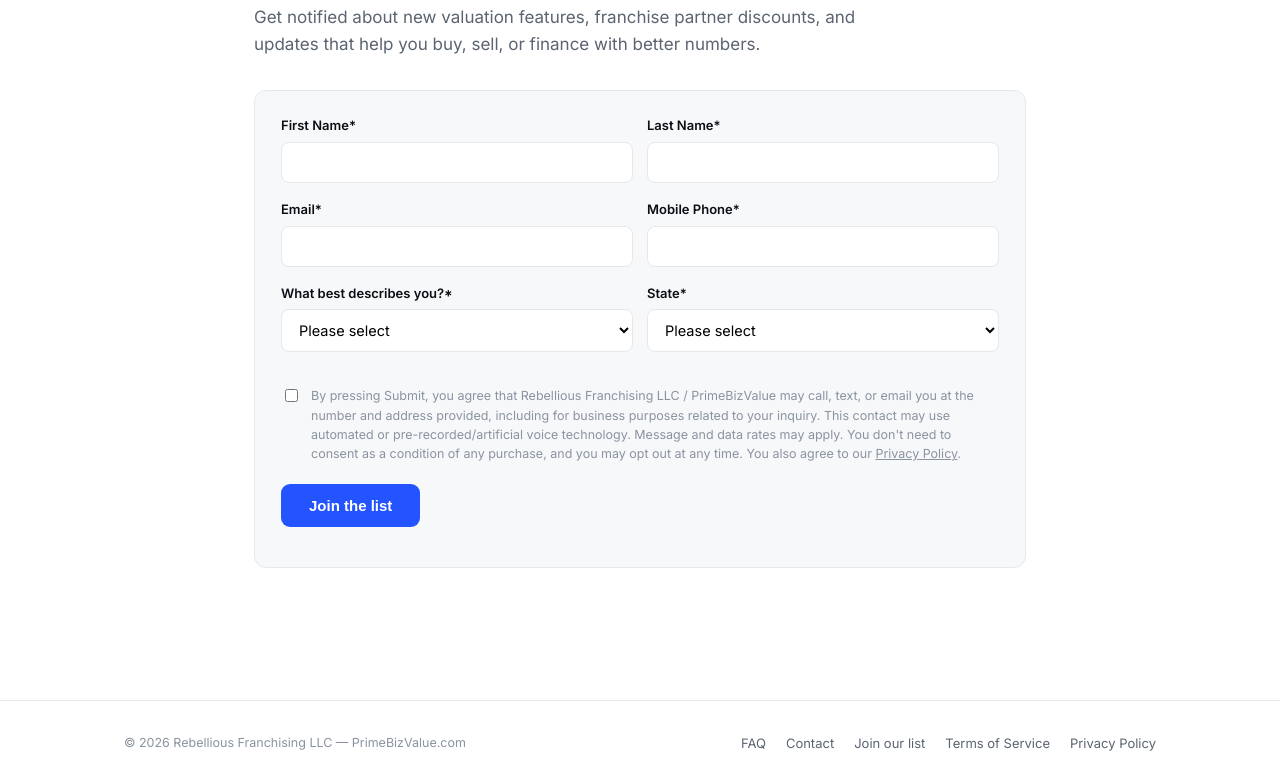
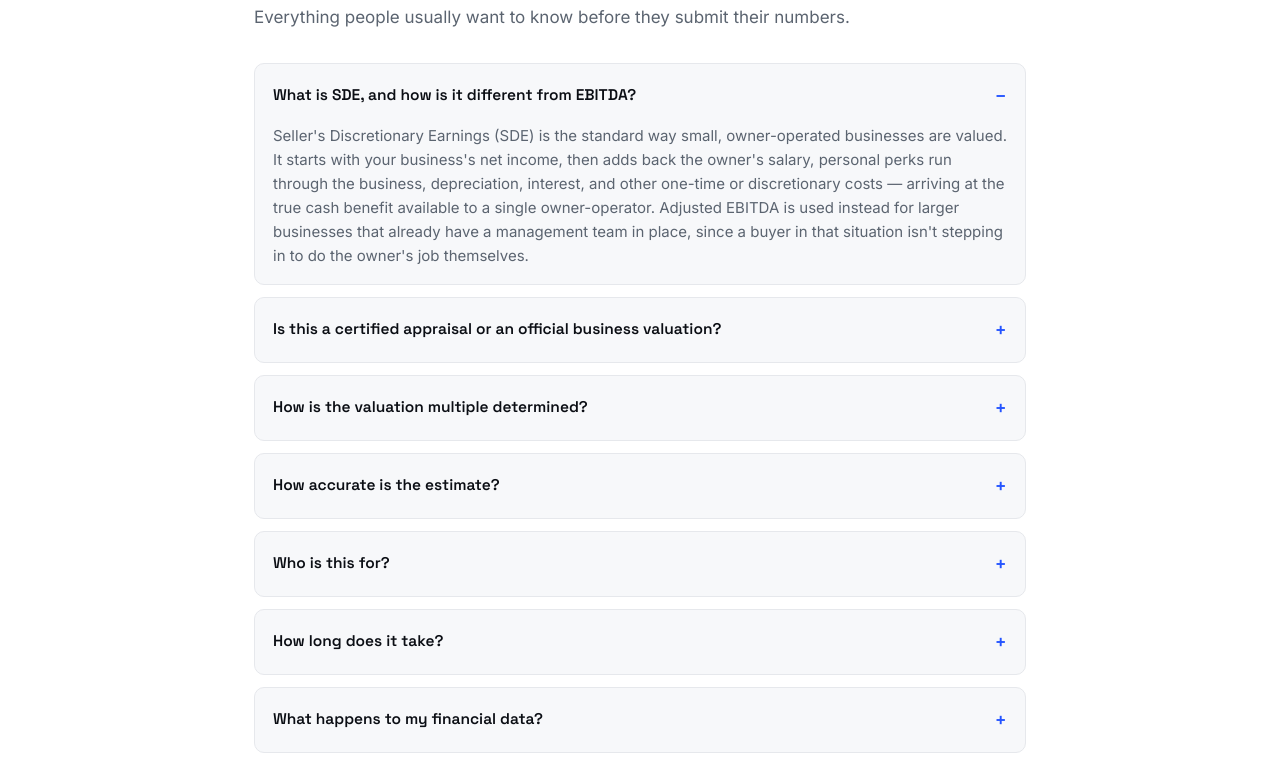
Before and after one commit to joemalmuthCFE/PrimeBizValue-site, a plain HTML site: page join.html in a window 1280 px wide. Shown: the part 211-973 px from the top of the page. Drawn offline with Linux system fonts and the light colour scheme.

Commit message:
Update join.html

```diff
--- a/join.html
+++ b/join.html
@@ -3,8 +3,8 @@
 <head>
 <meta charset="UTF-8">
 <meta name="viewport" content="width=device-width, initial-scale=1.0">
-<title>Join Our List — PrimeBizValue</title>
-<meta name="description" content="Join the PrimeBizValue list for updates on valuation tools and franchise partner offers.">
+<title>FAQ — PrimeBizValue</title>
+<meta name="description" content="Frequently asked questions about PrimeBizValue business valuation reports.">
 <link rel="preconnect" href="https://fonts.googleapis.com">
 <link rel="preconnect" href="https://fonts.gstatic.com" crossorigin>
 <link href="https://fonts.googleapis.com/css2?family=Space+Grotesk:wght@500;600;700&family=Inter:wght@400;500;600;700&family=IBM+Plex+Mono:wght@400;500&display=swap" rel="stylesheet">
@@ -90,6 +90,7 @@
   <a href="/" class="brand">Prime<span>BizValue</span></a>
   <div class="nav-links">
     <a href="/#how-it-works">How it works</a>
+    <a href="/about.html">About</a>
     <a href="/faq.html">FAQ</a>
     <a href="/contact.html">Contact</a>
     <a href="/join.html">Join our list</a>
@@ -99,111 +100,67 @@
 
 <main>
   <div class="wrap">
-    <span class="kicker">Join our list</span>
-    <h1>Stay ahead of your next deal</h1>
-    <p class="lede" style="margin-bottom:32px;">Get notified about new valuation features, franchise partner discounts, and updates that help you buy, sell, or finance with better numbers.</p>
+    <span class="kicker">FAQ</span>
+    <h1>Frequently asked questions</h1>
+    <p class="lede" style="margin-bottom:32px;">Everything people usually want to know before they submit their numbers.</p>
 
-    <div class="card">
-      <form id="joinForm">
-        <div class="field-row">
-          <div class="field">
-            <label for="firstName">First Name*</label>
-            <input type="text" id="firstName" name="firstName" required>
-          </div>
-          <div class="field">
-            <label for="lastName">Last Name*</label>
-            <input type="text" id="lastName" name="lastName" required>
-          </div>
-        </div>
+    <details open>
+      <summary>What is SDE, and how is it different from EBITDA?</summary>
+      <p>Seller's Discretionary Earnings (SDE) is the standard way small, owner-operated businesses are valued. It starts with your business's net income, then adds back the owner's salary, personal perks run through the business, depreciation, interest, and other one-time or discretionary costs — arriving at the true cash benefit available to a single owner-operator. Adjusted EBITDA is used instead for larger businesses that already have a management team in place, since a buyer in that situation isn't stepping in to do the owner's job themselves.</p>
+    </details>
 
-        <div class="field-row">
-          <div class="field">
-            <label for="email">Email*</label>
-            <input type="email" id="email" name="email" required>
-          </div>
-          <div class="field">
-            <label for="phone">Mobile Phone*</label>
-            <input type="tel" id="phone" name="phone" required>
-          </div>
-        </div>
+    <details>
+      <summary>Is this a certified appraisal or an official business valuation?</summary>
+      <p>No. This is an informational, directional estimate — not a certified appraisal, formal valuation, or fairness opinion, and it hasn't been reviewed by a CPA, licensed business appraiser, or lender. It's built to give you a real, defensible starting number using the same methodology brokers use, but for an SBA loan application, a formal sale, or a legal matter, you'll want a credentialed appraiser to sign off.</p>
+    </details>
 
-        <div class="field-row">
-          <div class="field">
-            <label for="interest">What best describes you?*</label>
-            <select id="interest" name="interest" required>
-              <option value="">Please select</option>
-              <option>I'm thinking about selling my business</option>
-              <option>I'm looking to buy a business</option>
-              <option>I'm a franchisor or franchise brand</option>
-              <option>I'm a lender or financial professional</option>
-              <option>Just exploring</option>
-            </select>
-          </div>
-          <div class="field">
-            <label for="state">State*</label>
-            <select id="state" name="state" required>
-              <option value="">Please select</option>
-              <option>Alabama</option><option>Alaska</option><option>Arizona</option><option>Arkansas</option>
-              <option>California</option><option>Colorado</option><option>Connecticut</option><option>Delaware</option>
-              <option>District of Columbia</option><option>Florida</option><option>Georgia</option><option>Hawaii</option>
-              <option>Idaho</option><option>Illinois</option><option>Indiana</option><option>Iowa</option>
-              <option>Kansas</option><option>Kentucky</option><option>Louisiana</option><option>Maine</option>
-              <option>Maryland</option><option>Massachusetts</option><option>Michigan</option><option>Minnesota</option>
-              <option>Mississippi</option><option>Missouri</option><option>Montana</option><option>Nebraska</option>
-              <option>Nevada</option><option>New Hampshire</option><option>New Jersey</option><option>New Mexico</option>
-              <option>New York</option><option>North Carolina</option><option>North Dakota</option><option>Ohio</option>
-              <option>Oklahoma</option><option>Oregon</option><option>Pennsylvania</option><option>Rhode Island</option>
-              <option>South Carolina</option><option>South Dakota</option><option>Tennessee</option><option>Texas</option>
-              <option>Utah</option><option>Vermont</option><option>Virginia</option><option>Washington</option>
-              <option>West Virginia</option><option>Wisconsin</option><option>Wyoming</option>
-            </select>
-          </div>
-        </div>
+    <details>
+      <summary>How is the valuation multiple determined?</summary>
+      <p>We use four fixed Main Street SDE-size tiers, based on published industry transaction data (BizBuySell, IBBA/M&amp;A Source Market Pulse), and the tool automatically selects the tier that matches your business's calculated SDE. From there, adjustment factors for earnings trend, risk, and upside move the multiple within a realistic range for your specific situation.</p>
+    </details>
 
-        <div class="consent-row">
-          <input type="checkbox" id="consent" name="consent" required>
-          <p>By pressing Submit, you agree that Rebellious Franchising LLC / PrimeBizValue may call, text, or email you at the number and address provided, including for business purposes related to your inquiry. This contact may use automated or pre-recorded/artificial voice technology. Message and data rates may apply. You don't need to consent as a condition of any purchase, and you may opt out at any time. You also agree to our <a href="/privacy.html" target="_blank">Privacy Policy</a>.</p>
-        </div>
+    <details>
+      <summary>How accurate is the estimate?</summary>
+      <p>As accurate as the financial information you provide and the assumptions that go into any rule-of-thumb, multiple-based valuation. It's the same core methodology a business broker uses for an informal opinion of value — genuinely useful for planning, negotiating, or sanity-checking an asking price, but it isn't a substitute for a professional appraisal when real money and legal paperwork are on the line.</p>
+    </details>
 
-        <button type="submit" class="submit-btn">Join the list</button>
-        <p id="joinStatus" style="font-size:13px;color:var(--text-muted);margin-top:14px;"></p>
-      </form>
-    </div>
+    <details>
+      <summary>Who is this for?</summary>
+      <p>Owners thinking about selling, buyers evaluating an asking price, anyone heading into an SBA financing conversation who wants to know if a deal actually services the debt, and franchisors who want their franchisees walking into resale conversations with real numbers instead of guesses.</p>
+    </details>
+
+    <details>
+      <summary>How long does it take?</summary>
+      <p>A few minutes. Upload or paste in your financials, the tool reads and recasts them automatically, and your report is ready to review on screen and delivered to your inbox right away.</p>
+    </details>
+
+    <details>
+      <summary>What happens to my financial data?</summary>
+      <p>It's used to generate your report and nothing else. We don't sell your data, and we don't use it to train any AI model. See our <a href="/privacy.html">Privacy Policy</a> for the full detail, including which service providers help us process it.</p>
+    </details>
+
+    <details>
+      <summary>What's your refund policy?</summary>
+      <p>Because your report generates and delivers instantly, purchases are generally final. If something breaks on our end and your report doesn't generate properly, contact us and we'll fix it or refund you — just reach out at <a href="mailto:hello@primebizvalue.com">hello@primebizvalue.com</a>.</p>
+    </details>
+
+    <details>
+      <summary>I'm a franchisor — can my franchisees get a discount?</summary>
+      <p>Yes, we offer partner discount codes for franchise brands who want to make this available to their network. <a href="/contact.html">Get in touch</a> and mention your brand.</p>
+    </details>
+
+    <details>
+      <summary>My business doesn't fit the "Main Street" size range — can I still use this?</summary>
+      <p>The tool is built and calibrated specifically for businesses valued under about $2M — the range where SDE-based, broker-style valuation is the standard approach. If your business is meaningfully larger, an EBITDA-based valuation from a lower-middle-market advisor will generally serve you better than this tool.</p>
+    </details>
   </div>
 </main>
-<script>
-  document.getElementById('joinForm').addEventListener('submit', function(e){
-    e.preventDefault();
-    const f = e.target;
-    const data = {
-      firstName: f.firstName.value,
-      lastName: f.lastName.value,
-      email: f.email.value,
-      phone: f.phone.value,
-      interest: f.interest.value,
-      state: f.state.value
-    };
-    // Interim capture method — no database wired up yet (that's Stage 4).
-    // This sends the submission straight to your inbox until real backend
-    // storage is built, at which point this should POST to an API route instead.
-    const subject = encodeURIComponent('New PrimeBizValue list signup: ' + data.firstName + ' ' + data.lastName);
-    const body = encodeURIComponent(
-      'First Name: ' + data.firstName + '\n' +
-      'Last Name: ' + data.lastName + '\n' +
-      'Email: ' + data.email + '\n' +
-      'Phone: ' + data.phone + '\n' +
-      'Interest: ' + data.interest + '\n' +
-      'State: ' + data.state
-    );
-    window.location.href = 'mailto:hello@primebizvalue.com?subject=' + subject + '&body=' + body;
-    document.getElementById('joinStatus').textContent = 'Opening your email client to send this in — if nothing opens, email us directly at hello@primebizvalue.com.';
-  });
-</script>
 
 <footer>
   <div class="foot-row">
     <p>© 2026 Rebellious Franchising LLC — PrimeBizValue.com</p>
     <div class="foot-links">
+      <a href="/about.html">About</a>
       <a href="/faq.html">FAQ</a>
       <a href="/contact.html">Contact</a>
       <a href="/join.html">Join our list</a>
```
